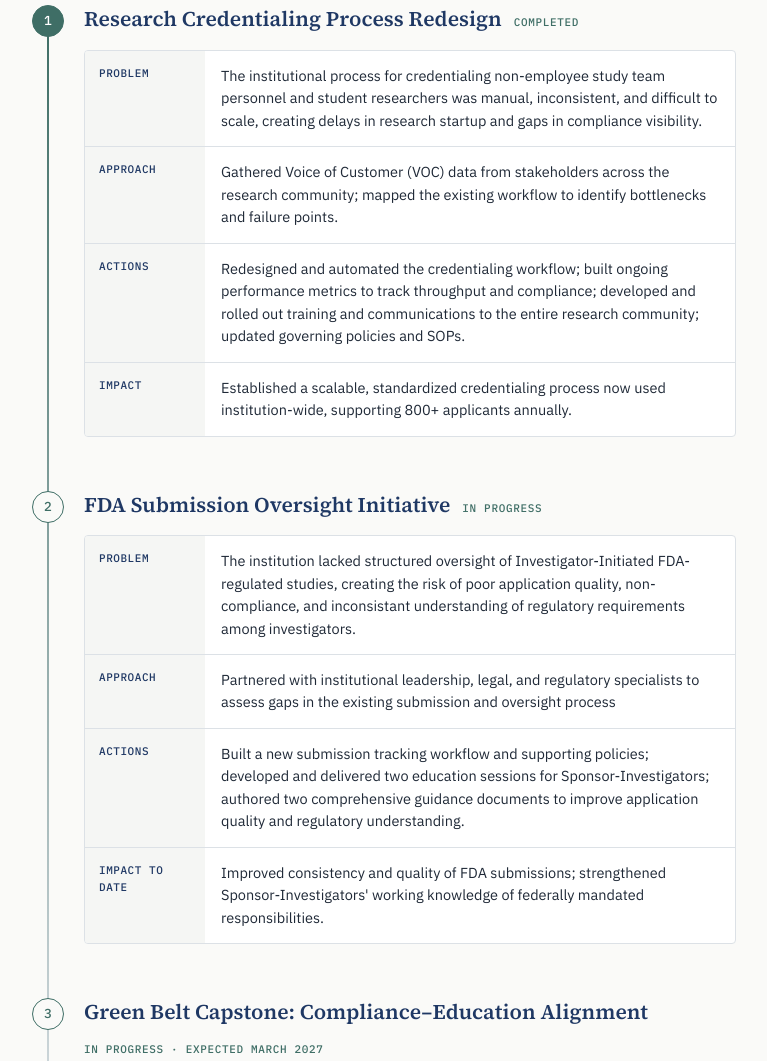
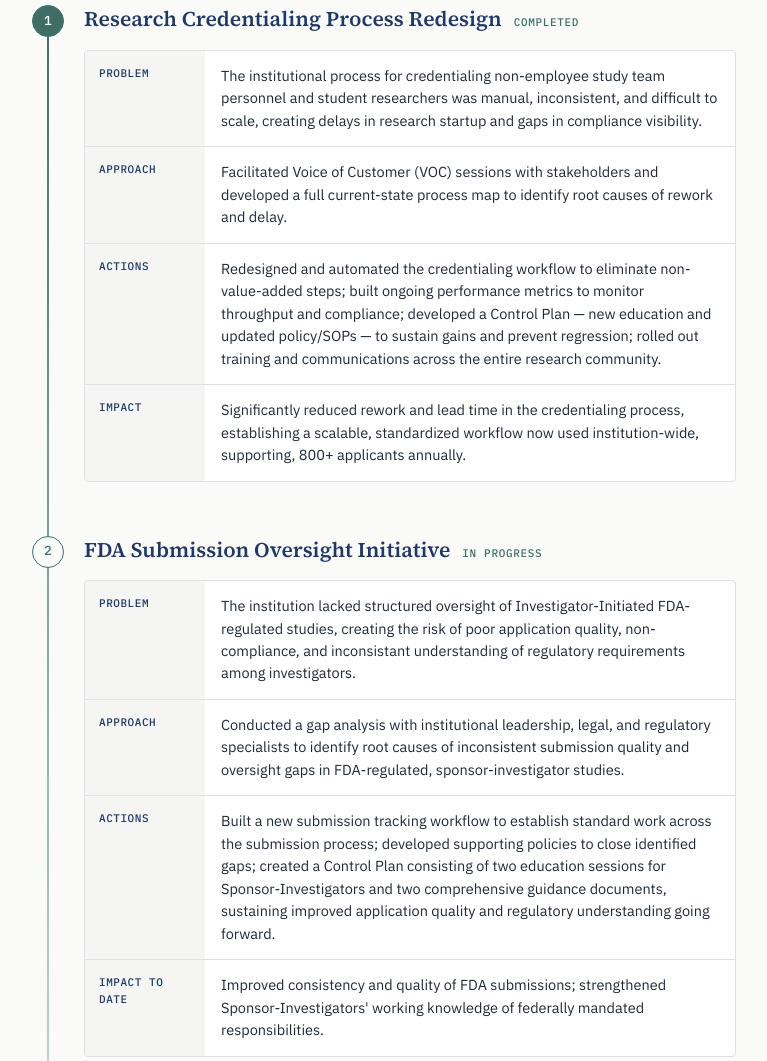
Before and after one commit to daninjones00/Danielle-Jones-Portfolio-, a plain HTML site: page index.html in a window 1280 px wide. Shown: the part 321-1382 px from the top of the page, without its empty margins (256-1023 px from the left). Drawn offline with Linux system fonts and the light colour scheme.

Commit message:
Update index.html

```diff
--- a/index.html
+++ b/index.html
@@ -164,9 +164,9 @@
       </div>
       <div class="card">
         <div class="row"><div class="label">Problem</div><div class="value">The institutional process for credentialing non-employee study team personnel and student researchers was manual, inconsistent, and difficult to scale, creating delays in research startup and gaps in compliance visibility.</div></div>
-        <div class="row"><div class="label">Approach</div><div class="value">Gathered Voice of Customer (VOC) data from stakeholders across the research community; mapped the existing workflow to identify bottlenecks and failure points.</div></div>
-        <div class="row"><div class="label">Actions</div><div class="value">Redesigned and automated the credentialing workflow; built ongoing performance metrics to track throughput and compliance; developed and rolled out training and communications to the entire research community; updated governing policies and SOPs.</div></div>
-        <div class="row"><div class="label">Impact</div><div class="value">Established a scalable, standardized credentialing process now used institution-wide, supporting 800+ applicants annually.</div></div>
+        <div class="row"><div class="label">Approach</div><div class="value">Facilitated Voice of Customer (VOC) sessions with stakeholders and developed a full current-state process map to identify root causes of rework and delay.</div></div>
+        <div class="row"><div class="label">Actions</div><div class="value">Redesigned and automated the credentialing workflow to eliminate non-value-added steps; built ongoing performance metrics to monitor throughput and compliance; developed a Control Plan — new education and updated policy/SOPs — to sustain gains and prevent regression; rolled out training and communications across the entire research community.</div></div>
+        <div class="row"><div class="label">Impact</div><div class="value">Significantly reduced rework and lead time in the credentialing process, establishing a scalable, standardized workflow now used institution-wide, supporting, 800+ applicants annually.</div></div>
       </div>
     </div>
 
@@ -178,8 +178,8 @@
       </div>
       <div class="card">
         <div class="row"><div class="label">Problem</div><div class="value">The institution lacked structured oversight of Investigator-Initiated FDA-regulated studies, creating the risk of poor application quality, non-compliance, and inconsistant understanding of regulatory requirements among investigators.</div></div>
-        <div class="row"><div class="label">Approach</div><div class="value">Partnered with institutional leadership, legal, and regulatory specialists to assess gaps in the existing submission and oversight process</div></div>
-        <div class="row"><div class="label">Actions</div><div class="value">Built a new submission tracking workflow and supporting policies; developed and delivered two education sessions for Sponsor-Investigators; authored two comprehensive guidance documents to improve application quality and regulatory understanding.</div></div>
+        <div class="row"><div class="label">Approach</div><div class="value">Conducted a gap analysis with institutional leadership, legal, and regulatory specialists to identify root causes of inconsistent submission quality and oversight gaps in FDA-regulated, sponsor-investigator studies.</div></div>
+        <div class="row"><div class="label">Actions</div><div class="value">Built a new submission tracking workflow to establish standard work across the submission process; developed supporting policies to close identified gaps; created a Control Plan consisting of two education sessions for Sponsor-Investigators and two comprehensive guidance documents, sustaining improved application quality and regulatory understanding going forward.</div></div>
         <div class="row"><div class="label">Impact to date</div><div class="value">Improved consistency and quality of FDA submissions; strengthened Sponsor-Investigators' working knowledge of federally mandated responsibilities.</div></div>
       </div>
     </div>
```
